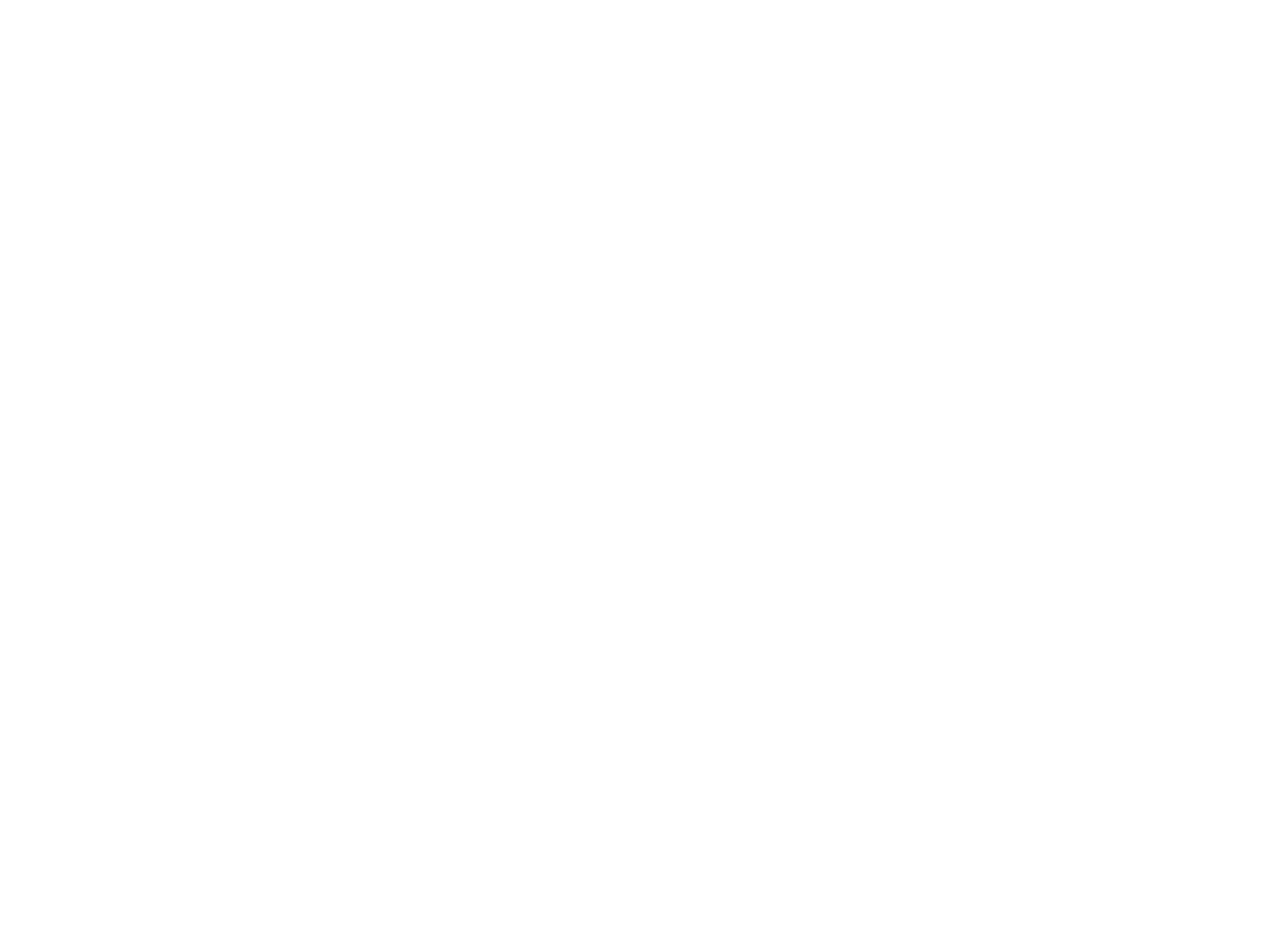
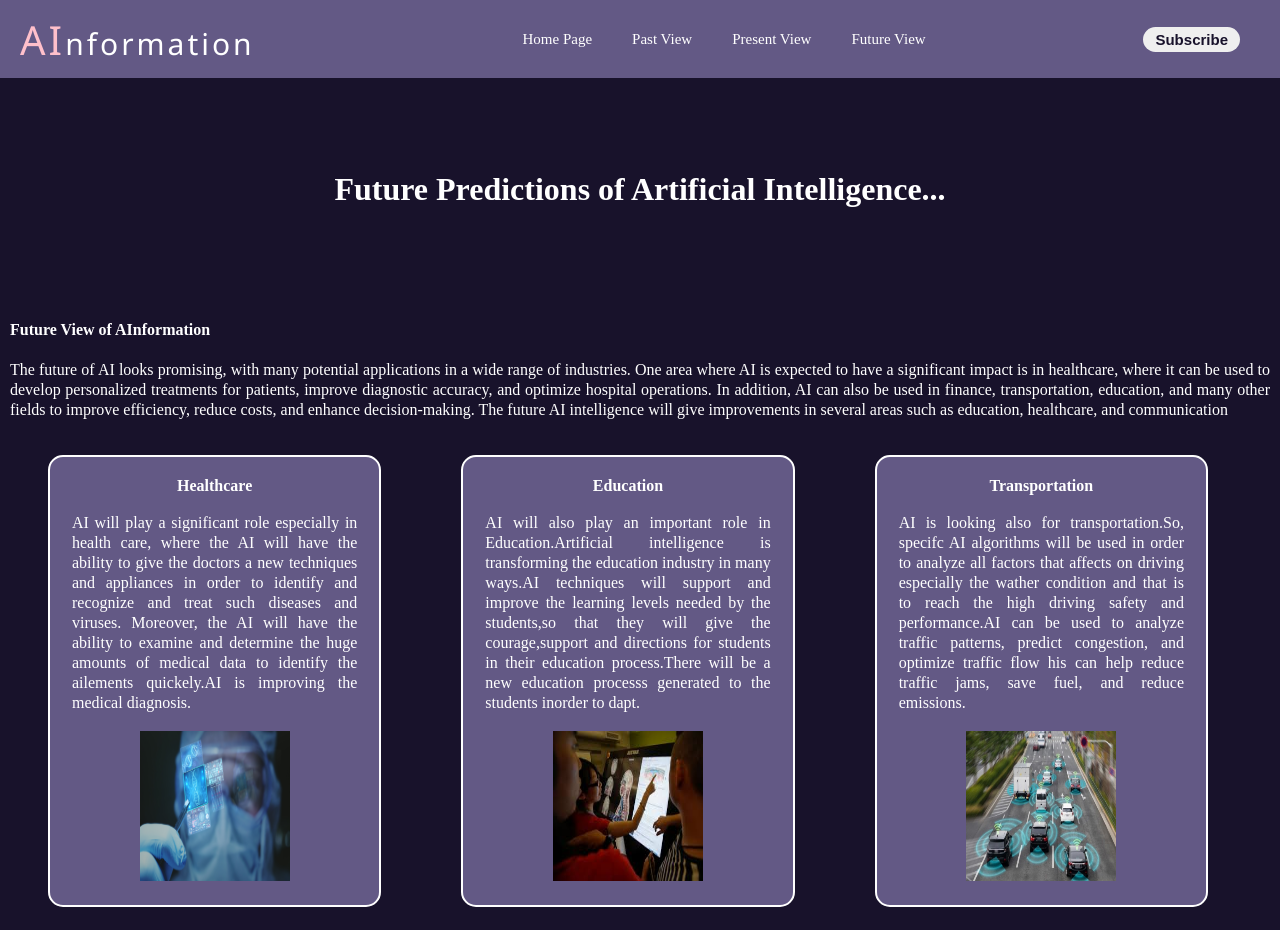
Before and after one commit to Fatima-Maarouf01/Parallax-Website, a plain HTML site: page futureview.html in a window 1280 px wide. Before the commit the page ends 800 px from the top, so only its background shows below. Drawn offline with Linux system fonts and the light colour scheme.

Commit message:
Future predictions of AI

```diff
--- a/futureview.html
+++ b/futureview.html
@@ -0,0 +1,39 @@
+<!DOCTYPE html>
+<head>
+    <title>SEF-Parallax Website</title>
+    <link rel="stylesheet" text="text/css" href="styles.css">
+</head>
+<body>
+    <header>
+        <h2 class="info"><span class="letter-color">AI</span>nformation</h2>
+       <ul>
+        <li><a href="homepage.html">Home Page</a></li>
+        <li><a href="pastview.html">Past View</a></li>
+        <li><a href="presentview.html">Present View</a></li>
+        <li><a href="futureview.html">Future View</a></li>
+       </ul>
+       <button type="button" id="bt1">Subscribe</button>
+    </header>
+    <h1 class="future">Future Predictions of Artificial Intelligence...</h1>
+    <p class="start"><b><span class="start1">Future View of AInformation</span></b><br><br>
+        The future of AI looks promising, with many potential applications in a wide range of industries. One area where AI is expected to have a significant impact is in healthcare, where it can be used to develop personalized treatments for patients, improve diagnostic accuracy, and optimize hospital operations. In addition, AI can also be used in finance, transportation, education, and many other fields to improve efficiency, reduce costs, and enhance decision-making.
+    The future AI intelligence will give improvements in several areas such as education, healthcare, and communication</p>
+
+    <div class="container">
+        <div class="item"><b>Healthcare</b>
+        <div><p>AI will play a significant role especially in health care, where the AI will have the ability to give the doctors a new techniques and appliances in order to identify and recognize and treat such diseases and viruses. Moreover, the AI will have the ability to examine and determine the huge amounts of medical data to identify the ailements quickely.AI is improving the medical diagnosis.
+        </p> </div>
+    <div><img src="images/pic.png"></div></div>
+        <div class="item"><b>Education</b>
+        <div><p>AI will also play an important role in Education.Artificial intelligence is transforming the education industry in many ways.AI techniques will support and improve
+            the learning levels needed by the students,so that they will give the courage,support and directions
+            for students in their education process.There will be a new education processs generated to the students inorder
+            to dapt.
+        </p></div>
+        <div><img src="images/pic3.png"></div></div>
+<div class="item"><b>Transportation</b>
+            <div><p>AI is looking also for transportation.So, specifc AI algorithms will be used in order to analyze all factors that affects on driving especially the wather condition and that is to reach the high driving safety and performance.AI can be used to analyze traffic patterns, predict congestion, and optimize traffic flow his can help reduce traffic jams, save fuel, and reduce emissions.
+            </p></div>
+            <div><img src="images/pic1.jpg"></div></div>
+        </div>
+    </div>
--- a/styles.css
+++ b/styles.css
@@ -12,6 +12,12 @@ header{
     justify-content: space-between;
     align-items: center;
     background-color: #635985;
+}
+.letter-color{
+    color:pink;
+    font-style:bold;
+    font-size:40px;
+
 }
 header h2{
     color:white;
@@ -166,3 +172,49 @@ button{
     color: white;
     font-family: 'Segoe UI';
 }
+.future{
+    padding-top:150px;
+    color:white;
+    font: size 100px;
+    text-align:center;
+}
+.start{
+    color:white;
+    align-content: center;
+    padding-top:90px;
+}
+
+p{
+    padding-top: 10px;
+    color:white;
+    text-align:left;
+    padding:2px 2px;
+    text-align:justify;
+    line-height: 20px;
+
+
+}
+.container{
+    display: flex;
+    text-align: center;
+    align-content: center;
+    justify-content:center;
+    border-spacing: 50px;
+    margin:20px;
+    padding-top:10px;
+}
+.item{
+    border:2px solid;
+    border-radius:15px;
+    background-color:#635985;
+    color:white;
+    align-items:center;
+    margin:3px 20px;
+    padding:20px;
+    width:100%;
+}
+img{
+    width:150px;
+    height:150px;
+
+}
```
Also changed, not shown: navbar.html (+1 -1 lines), images/pic.png (added), images/pic1.jpg (added), images/pic3.png (added).
